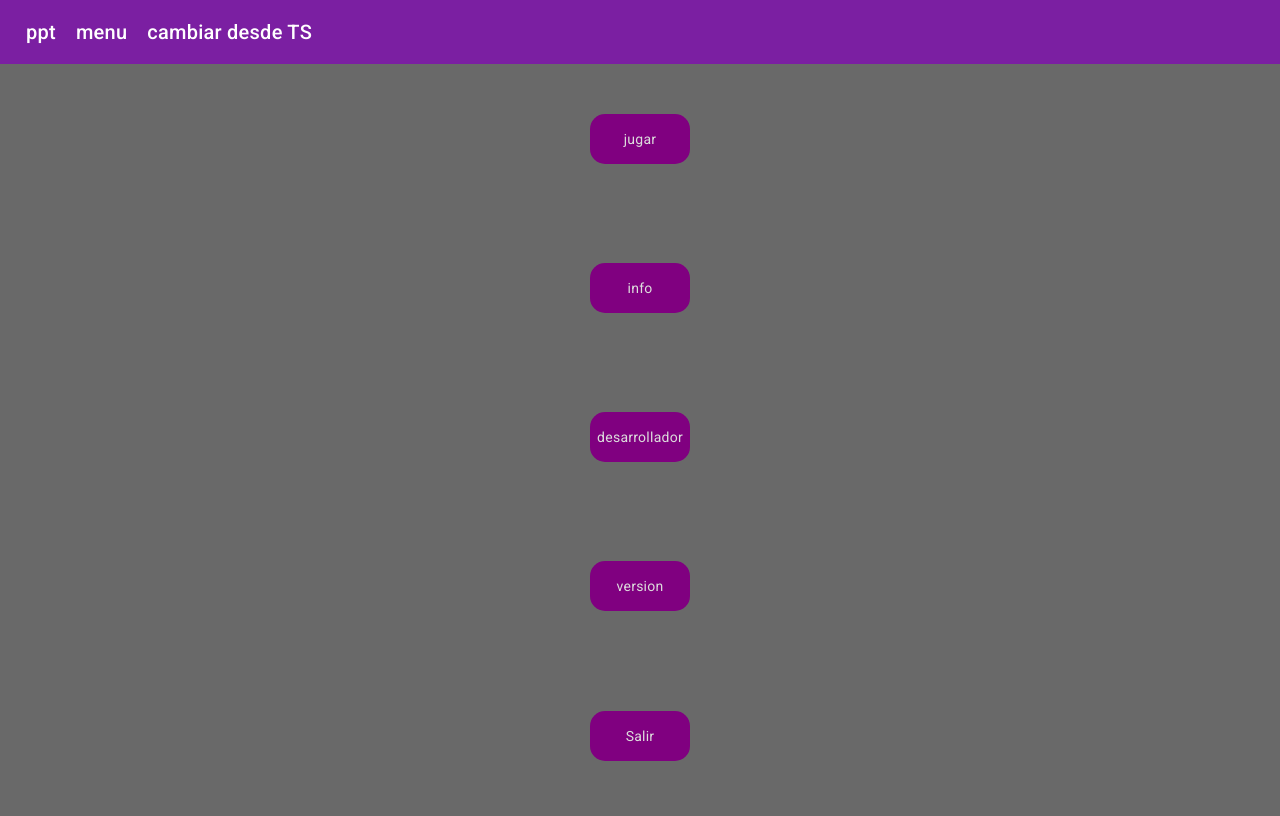
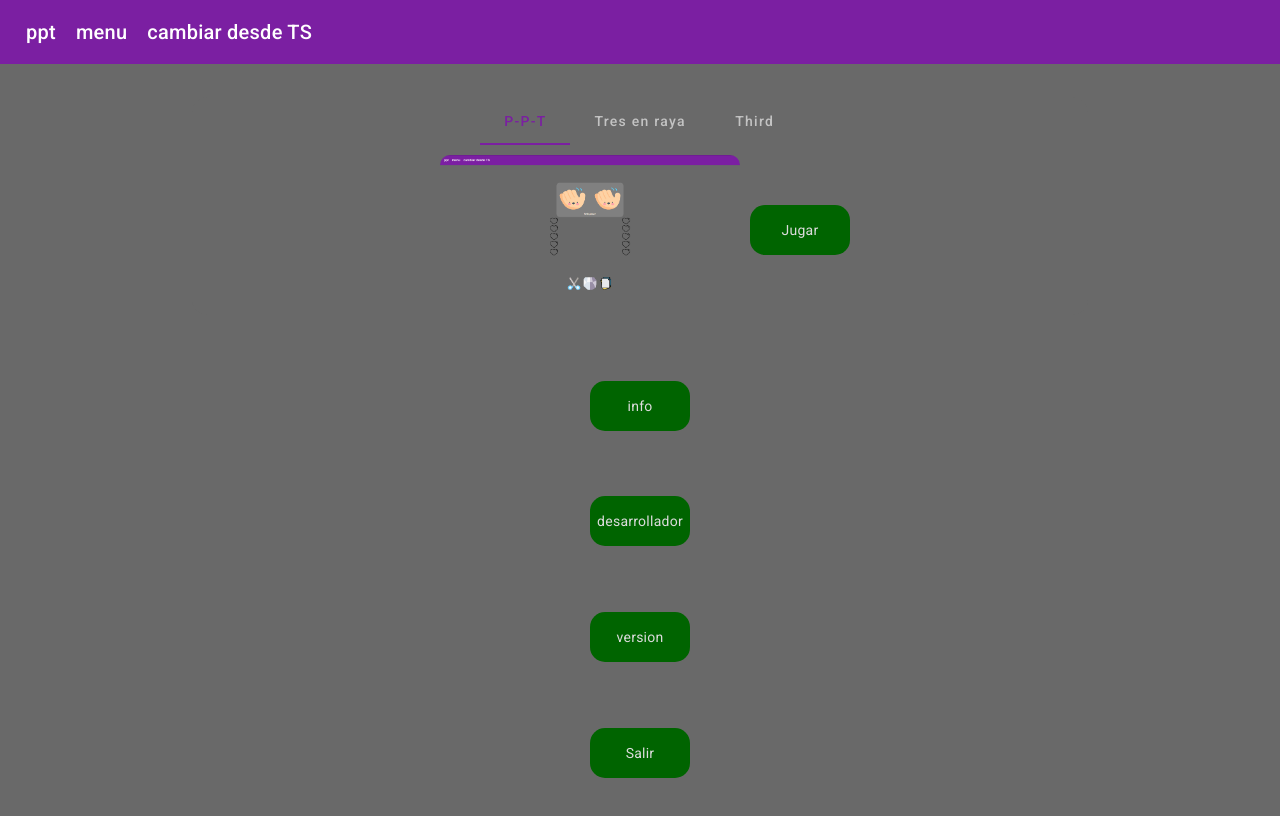
Before and after one commit to DiaboloRoucho/ModuloDeJuegos, an Angular app: page / in a window 1280 px wide. Shown: the top 816 px of the page. Built offline with nearby package versions, Linux system fonts and the light colour scheme.

Commit message:
se sigue avanzando

```diff
--- a/src/app/menu-inicial/menu-inicial.component.css
+++ b/src/app/menu-inicial/menu-inicial.component.css
@@ -12,23 +12,41 @@ body{
     align-items: center;
     animation: aparicion .5s;
 }
+mat-toolbar{
+    height: .7vh;
+}
 .contenedor{
     height: 50px;
     width: 100px;
     border-radius: 15px;
-    background-color: purple;
+    background-color: darkgreen;
     justify-content: center;
     display: flex;
     align-items: center;
+    cursor: pointer;
+}
+.jugar{
+    width: 70%;
+    height: fit-content;
+    background-color: dimgray;
+}
+img{
+    width: 300px;
+    height: 150px;
+    margin: 10px;
+    border-radius: 10px;
+}
+.juegos{
+    flex-direction: row;
 
 }
-.contenedor:hover{
-    animation: seleccion .5s forwards;
-}
-.salir{
-    height: 50px;
-    width: 100px;
-    border-radius: 15px;
+.boton{
+   width: fit-content;
+   height: fit-content;
+   display: flex;
+   flex-direction: row;
+   align-items: center;
+   justify-content: space-between;
 }
 @keyframes seleccion{
     50%{
--- a/src/app/menu-inicial/menu-inicial.component.html
+++ b/src/app/menu-inicial/menu-inicial.component.html
@@ -1,8 +1,30 @@
 <body>
 <div class="pagina">
-    <div class="contenedor jugar">jugar</div>
-    <div class="contenedor info">info</div>
-    <div class="contenedor desarrollador">desarrollador</div>
+    <div class="contenedor jugar">
+        <mat-tab-group mat-stretch-tabs="false" mat-align-tabs="center">
+            <mat-tab class="juegos" label="P-P-T">
+                <div class="boton ppt">
+                <img src="/assets/Captura ppt.png">
+                <div class="contenedor" routerLink="piedra-papel-tijera">Jugar</div>
+                </div>
+            </mat-tab>
+            <mat-tab label="Tres en raya">
+                <div class="boton ppt">
+                    <img src="/assets/Captura ppt.png">
+                    <div class="contenedor" routerLink="tres-en-raya">Jugar</div>
+                </div>
+            </mat-tab>
+            <mat-tab label="Third">
+                <div class="boton ppt">
+                    <img src="/assets/Captura ppt.png">
+                    <div class="contenedor" routerLink="piedra-papel-tijera">Jugar</div>
+                </div>
+            </mat-tab>
+        </mat-tab-group>
+
+    </div>
+    <div class="contenedor info" routerLink="info">info</div>
+    <div class="contenedor desarrollador" routerLink="desarrollador">desarrollador</div>
     <div class="contenedor version">version</div>
     <div class="contenedor salir">Salir</div>
 </div>
--- a/src/app/ppt/ppt.component.css
+++ b/src/app/ppt/ppt.component.css
@@ -1,12 +1,15 @@
 .contenedor_general{
     width: 100vw;
-    height: 100vh;
-    background-color: aqua;
+    height: 93.3vh;
+    background-color: dimgray;
     display: flex;
     justify-content: space-around;
     flex-direction: column;
     align-items: center;
 
+}
+mat-toolbar{
+    height: .7vh;
 }
 .vidas{
     width: 50px;
--- a/src/app/ppt/ppt.component.html
+++ b/src/app/ppt/ppt.component.html
@@ -1,5 +1,4 @@
 <div class="contenedor_general">
-    <mat-toolbar color="primary">Piedra, papel o tijeras</mat-toolbar>
     <div class="textoF">{{textoF}}</div>
     <div class="consola">
         <div class="resultados">
--- /dev/null
+++ b/src/app/tres-en-raya/tres-en-raya.component.html
@@ -0,0 +1 @@
+<p>tres-en-raya works!</p>
```
Also changed, not shown: src/app/app-routing.module.ts (+5 -2 lines), src/app/app.module.ts (+7 -2 lines), src/app/tres-en-raya/tres-en-raya.component.ts (added, +10 -0 lines), src/app/tres-en-raya/tres-en-raya.component.css (added), src/assets/Captura ppt.png (added), 1 other file (tests, documents, lock files or other folders).
